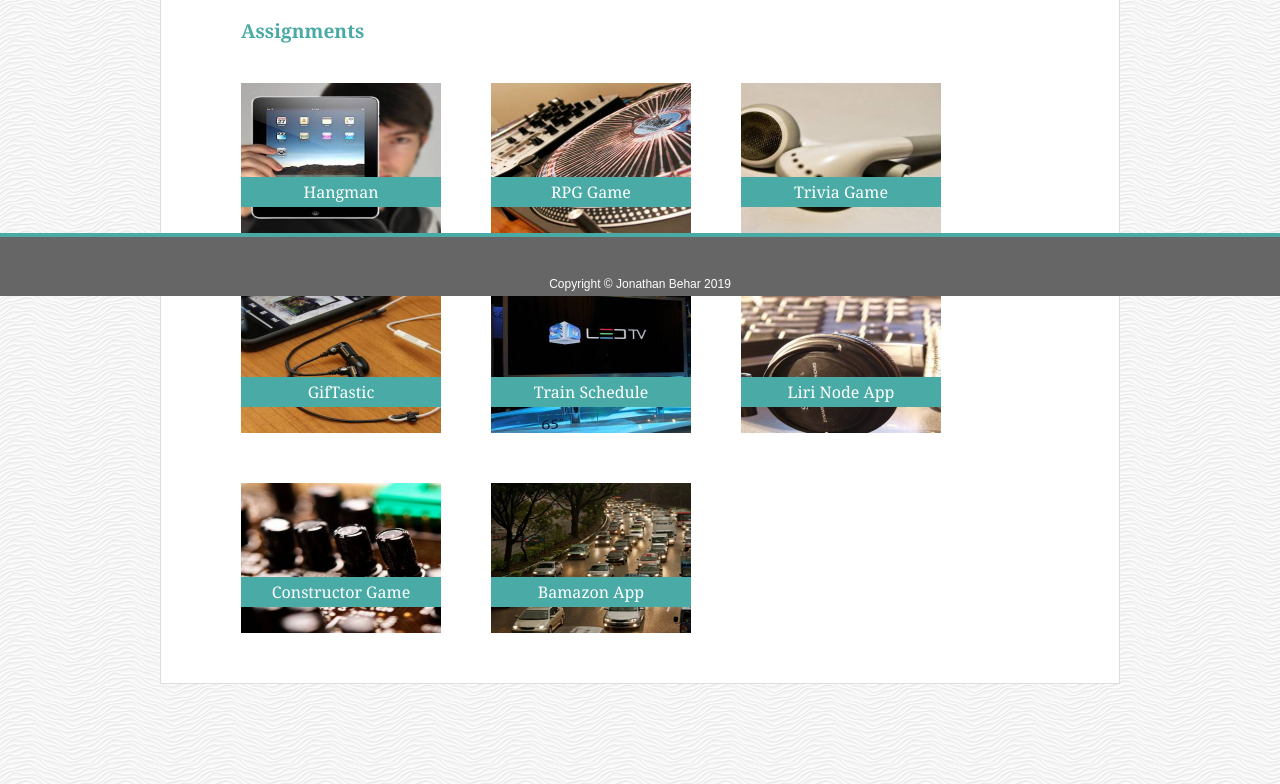
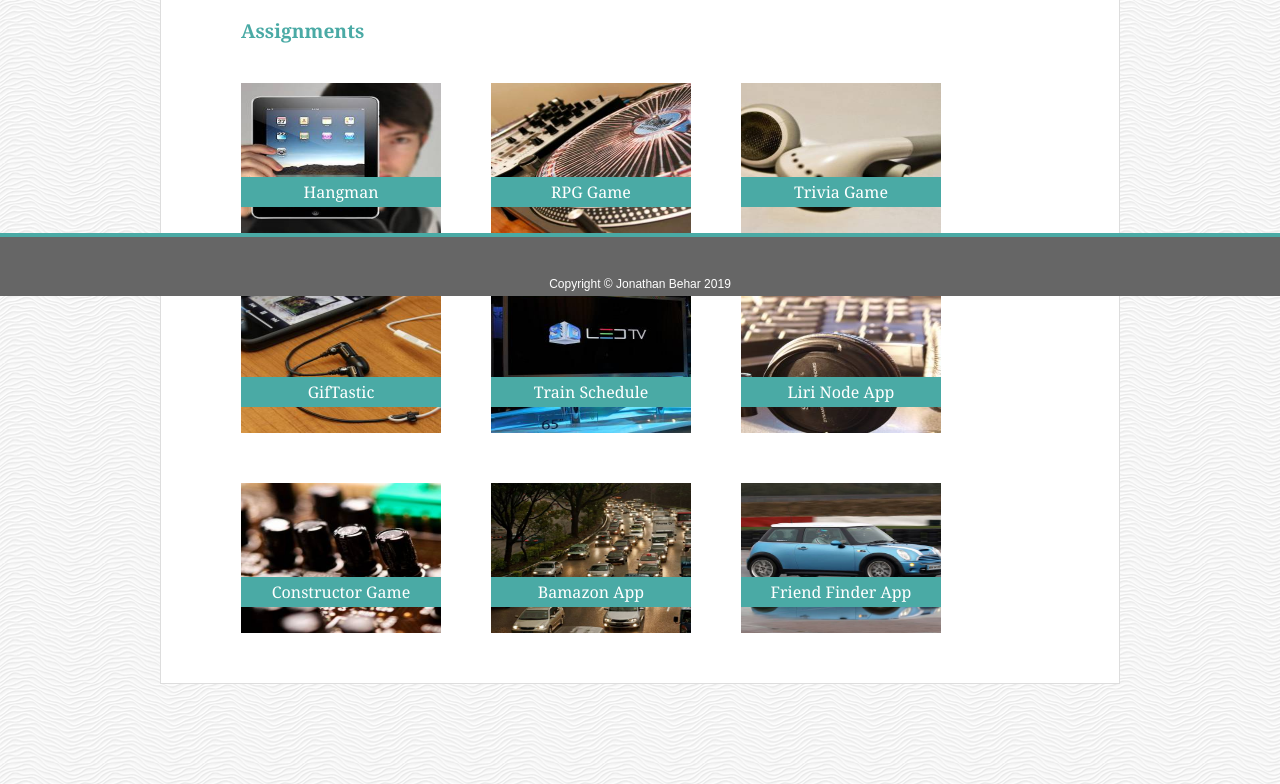
Before and after one commit to jdb443/Responsive-Portfolio, a plain HTML site: page portfolio.html in a window 1280 px wide. Shown: the part 504-1288 px from the top of the page. Drawn offline with Linux system fonts and the light colour scheme.

Commit message:
Friend Finder App

```diff
--- a/portfolio.html
+++ b/portfolio.html
@@ -143,8 +143,18 @@
             <li>
                 <a href = "https://jdb443.github.io/Bamazon/" target="_blank">
                     <div class = "projectCard">
-                        <img src = "assets/images/traffic.jpg" alt = "traffic">
+                        <img src = "assets/images/traffic.jpg" alt = "Traffic">
                         <p class = "projectName">Bamazon App</p>
+                    </div>
+                </a>
+            </li>
+
+
+            <li>
+                <a href = "https://frozen-falls-90449.herokuapp.com" target="_blank">
+                    <div class = "projectCard">
+                        <img src = "assets/images/Blue_Car_500.jpg" alt = "Blue Car">
+                        <p class = "projectName">Friend Finder App</p>
                     </div>
                 </a>
             </li>
```
Also changed, not shown: assets/images/Blue_Car_500.jpg (added).
